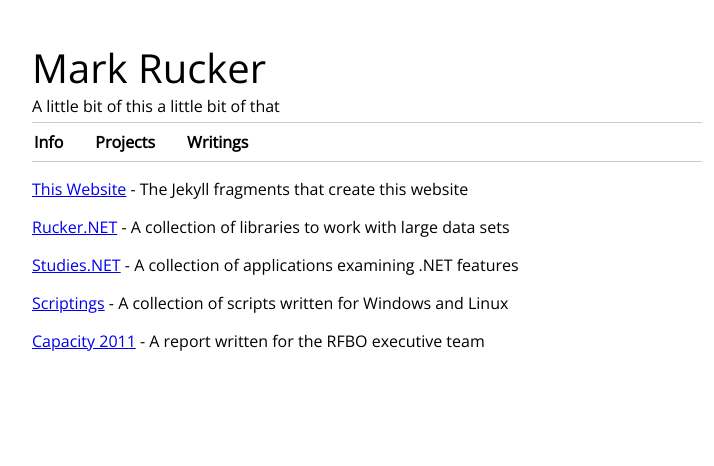
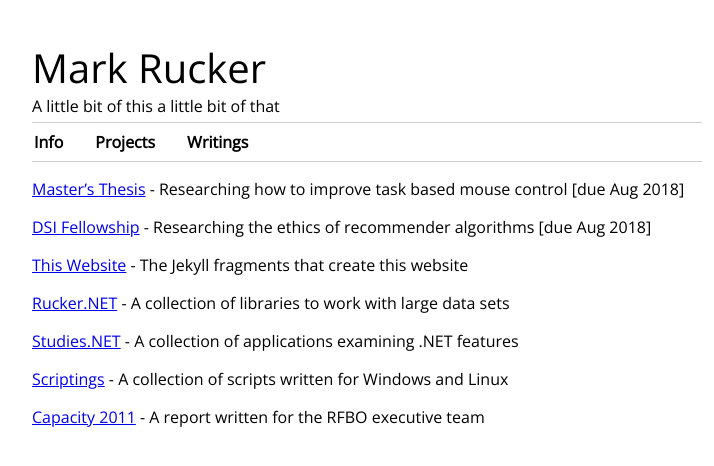
Before and after one commit to mrucker/mrucker.github.io, a Jekyll site: the page built from pages/projects.md, in a window 1280 px wide. Shown: the top 466 px of the page, without its empty margins (273-987 px from the left). Built offline with Jekyll 4.4.1, drawn with Linux system fonts in a browser that asks for light colours; nearby versions of some CDN libraries.

Commit message:
Updating projects

```diff
--- a/_data/projects.yml
+++ b/_data/projects.yml
@@ -1,24 +1,34 @@
+- title      : Master's Thesis
+  url        : https://thesis.markrucker.net
+  description: Researching how to improve task based mouse control [due Aug 2018]
+  position   : 1
+
+- title      : DSI Fellowship
+  url        : https://dsi.markrucker.net
+  description: Researching the ethics of recommender algorithms [due Aug 2018]
+  position   : 2
+
 - title      : This Website
   url        : https://github.com/mrucker/markrucker.net
   description: The Jekyll fragments that create this website
-  position   : 1
+  position   : 3
 
 - title      : Rucker.NET
   url        : https://github.com/mrucker/Rucker.NET
   description: A collection of libraries to work with large data sets
-  position   : 2
+  position   : 4
 
 - title      : Studies.NET
   url        : https://github.com/mrucker/Studies.NET
   description: A collection of applications examining .NET features
-  position   : 3
+  position   : 5
 
 - title      : Scriptings
   url        : https://github.com/mrucker/Scriptings
   description: A collection of scripts written for Windows and Linux
-  position   : 4
+  position   : 6
 
 - title      : Capacity 2011
   url        : https://drive.google.com/open?id=0ByS2UG_X7wkOZmVkc0lSSXNxT0U
   description: A report written for the RFBO executive team
-  position   : 5
+  position   : 7
```
